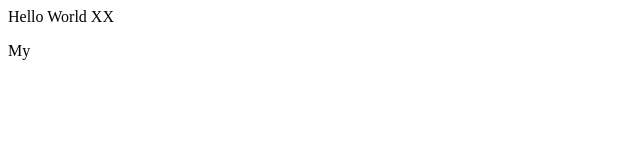
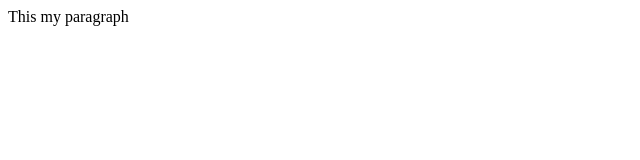
Before and after one commit to Rejaulh/Golakganj-Project-Frontend, a plain HTML site: page index.html in a window 1280 px wide. Shown: the full height of the page, 0-640 px from the left. Drawn offline with Linux system fonts and the light colour scheme.

Commit message:
Add new pragraph

```diff
--- a/index.html
+++ b/index.html
@@ -1,2 +1 @@
-<p>Hello World XX</p>
-<p>My</p>
+<p>This my paragraph</p>
```
